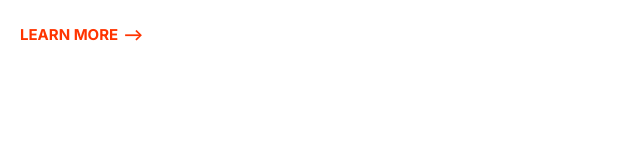
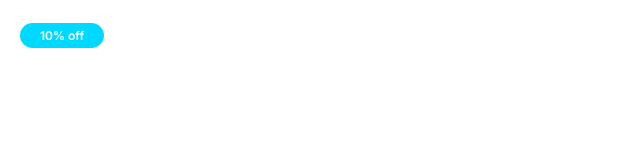
Before and after one commit to seba11lando/Sebify, a plain HTML site: page index.html in a window 1280 px wide. Shown: the whole page, without its empty margins (0-640 px from the left). Drawn offline with Linux system fonts and the light colour scheme.

Commit message:
Build badge components.

```diff
--- a/css/styles.css
+++ b/css/styles.css
@@ -90,3 +90,37 @@ a {
         font-size: 1.5rem;
     }
 }
+
+/* Badges */
+
+.badge {
+    border-radius: 20px;
+    font-size: 2rem;
+    font-weight: 600;
+    padding: 0.5rem 2rem;
+    white-space: nowrap;
+}
+
+.badge--primary {
+    background: var(--color-primary);
+    color: #fff;
+}
+
+.badge--secondary {
+    background: var(--color-secondary);
+    color: #fff;
+}
+
+.badge--small {
+    font-size: 1.6rem;
+}
+
+@media screen and (min-width: 1024px) {
+    .badge {
+        font-size: 1.5rem;
+    }
+
+    .badge--small {
+        font-size: 1.2rem;
+    }
+}
--- a/index.html
+++ b/index.html
@@ -11,6 +11,6 @@
     <link rel="stylesheet" href="css/styles.css">
 </head>
 <body>
-    <a href="#" class="link-arrow">Learn More</a>
+    <span class="badge badge--secondary badge--small">10% off</span>
 </body>
 </html>
```
Also changed, not shown: componants/badges.html (added, +4 -0 lines).
